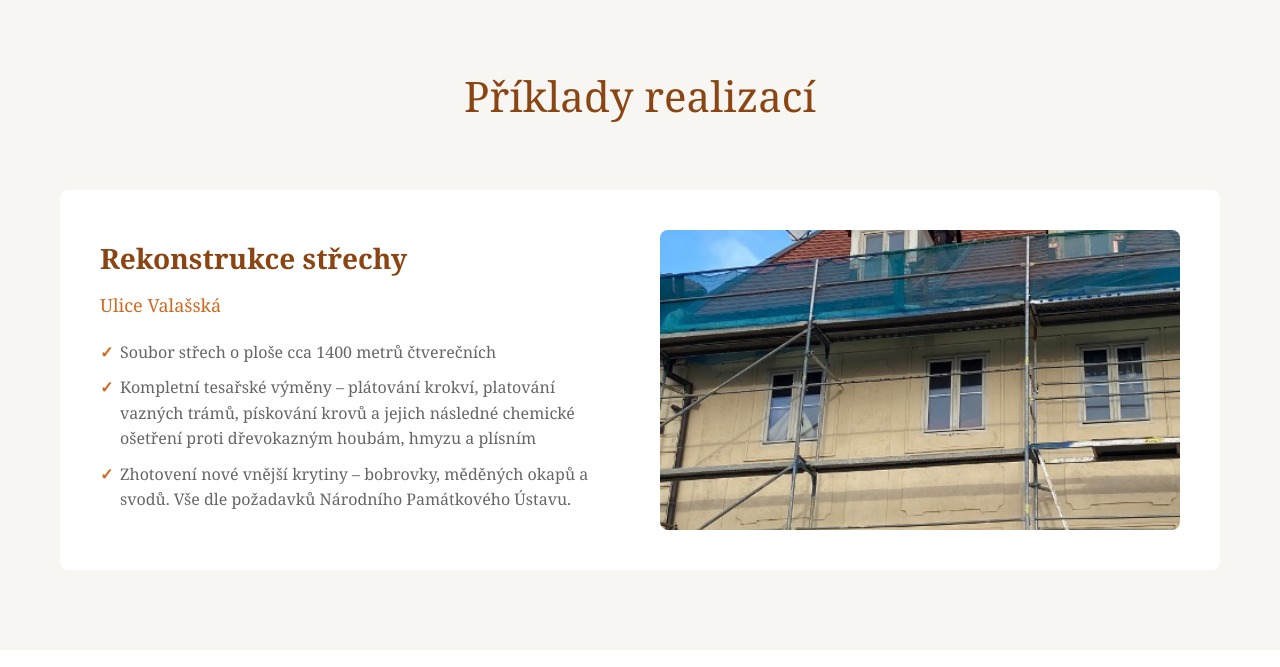
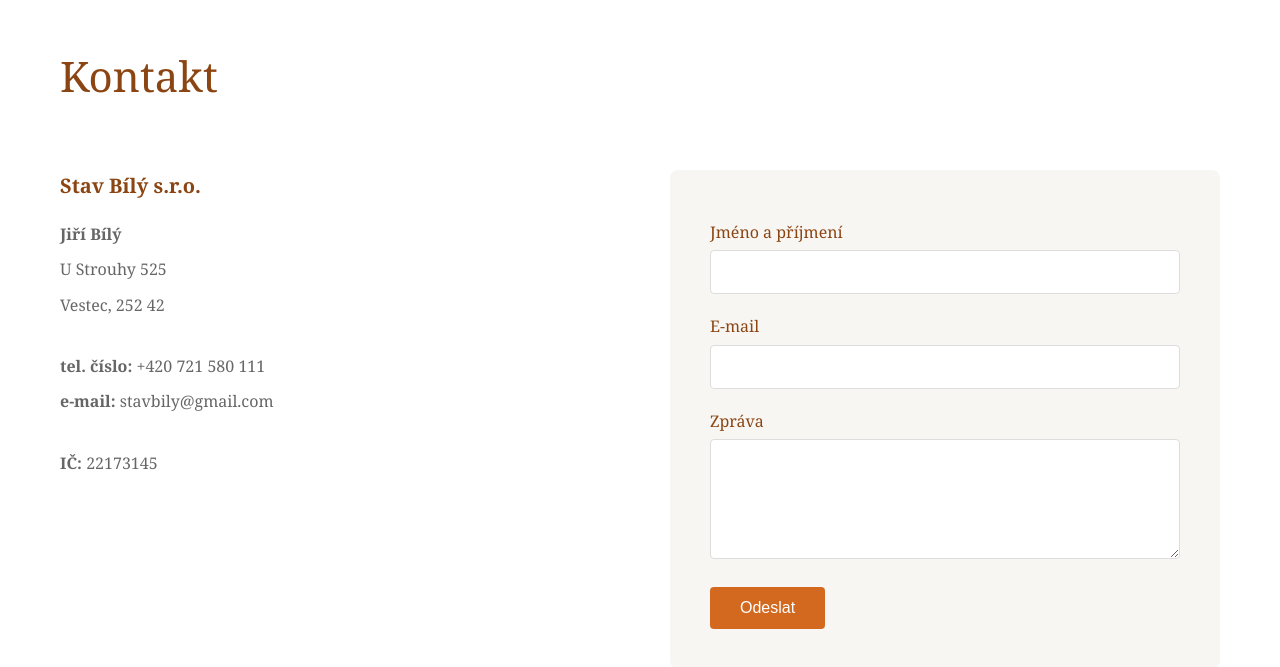
Before and after one commit to marianra/stavbily-web, a SvelteKit app: page / in a window 1280 px wide. Shown: the part 2093-2760 px from the top of the page. Built offline with nearby package versions, Linux system fonts and the light colour scheme.

Commit message:
final ui edits

```diff
--- a/src/routes/+page.svelte
+++ b/src/routes/+page.svelte
@@ -150,7 +150,7 @@
 
         {#each [{ icon: "🔨", title: "Střešní práce", description: "Provádíme pokrývačské a tesařské práce související s rekonstrukcí střech.", list: ["Realizace nových střech na klíč (šikmé i ploché)", "Rekonstrukce a opravy střešních krytin", "Pokládka střešních krytin (betonové, pálené tašky, plechové krytiny aj.)", "Montáž střešních oken", "Zateplení střech a půdních prostor", "Tesařské práce"] }, { icon: "🧱", title: "Dokončovací stavební práce" }] as service}
             <div class="service-card">
-                <h3>
+                <h3 class="no-margin">
                     <div class="service-icon">{service.icon}</div>
                     {service.title}
                 </h3>
@@ -166,33 +166,6 @@
                 {/if}
             </div>
         {/each}
-    </div>
-</section>
-
-<!-- Projects Section -->
-<section class="projects" id="projects">
-    <div class="container">
-        <h2>Příklady realizací</h2>
-        <div class="project-showcase">
-            <div class="project-info">
-                <h3>Rekonstrukce střechy</h3>
-                <div class="location">Ulice Valašská</div>
-                <ul>
-                    <li>Soubor střech o ploše cca 1400 metrů čtverečních</li>
-                    <li>
-                        Kompletní tesařské výměny – plátování krokví, platování
-                        vazných trámů, pískování krovů a jejich následné
-                        chemické ošetření proti dřevokazným houbám, hmyzu a
-                        plísním
-                    </li>
-                    <li>
-                        Zhotovení nové vnější krytiny – bobrovky, měděných okapů
-                        a svodů. Vše dle požadavků Národního Památkového Ústavu.
-                    </li>
-                </ul>
-            </div>
-            <div class="project-image"></div>
-        </div>
     </div>
 </section>
 
@@ -393,7 +366,6 @@
     .service-card h3 {
         font-size: 24px;
         color: #8b4513;
-        margin-bottom: 20px;
         display: flex;
         align-items: center;
         justify-content: center;
@@ -414,7 +386,7 @@
     .service-card p {
         color: #666;
         line-height: 1.6;
-        margin-bottom: 20px;
+        margin: 20px 0;
     }
 
     .service-list {
```
